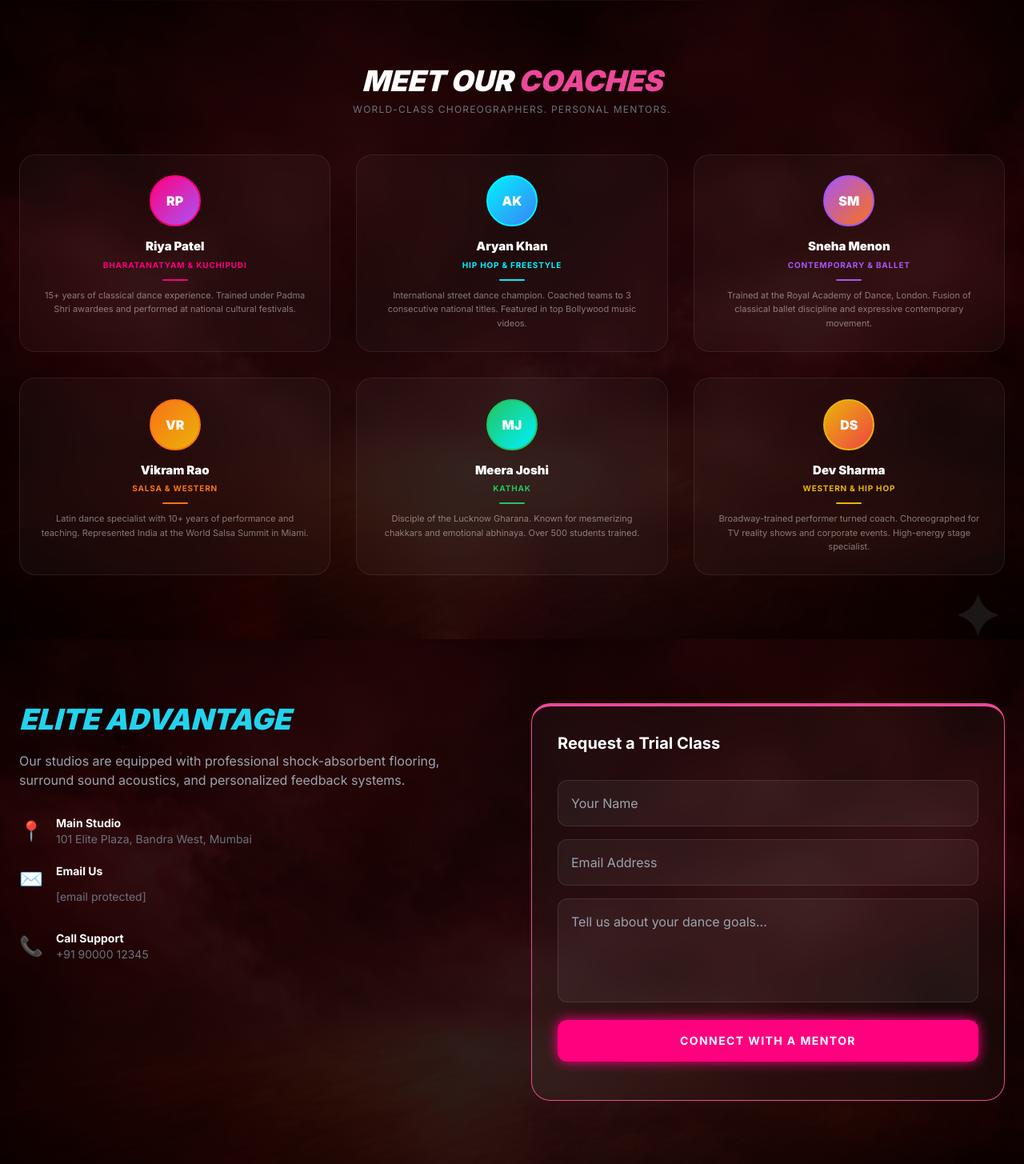
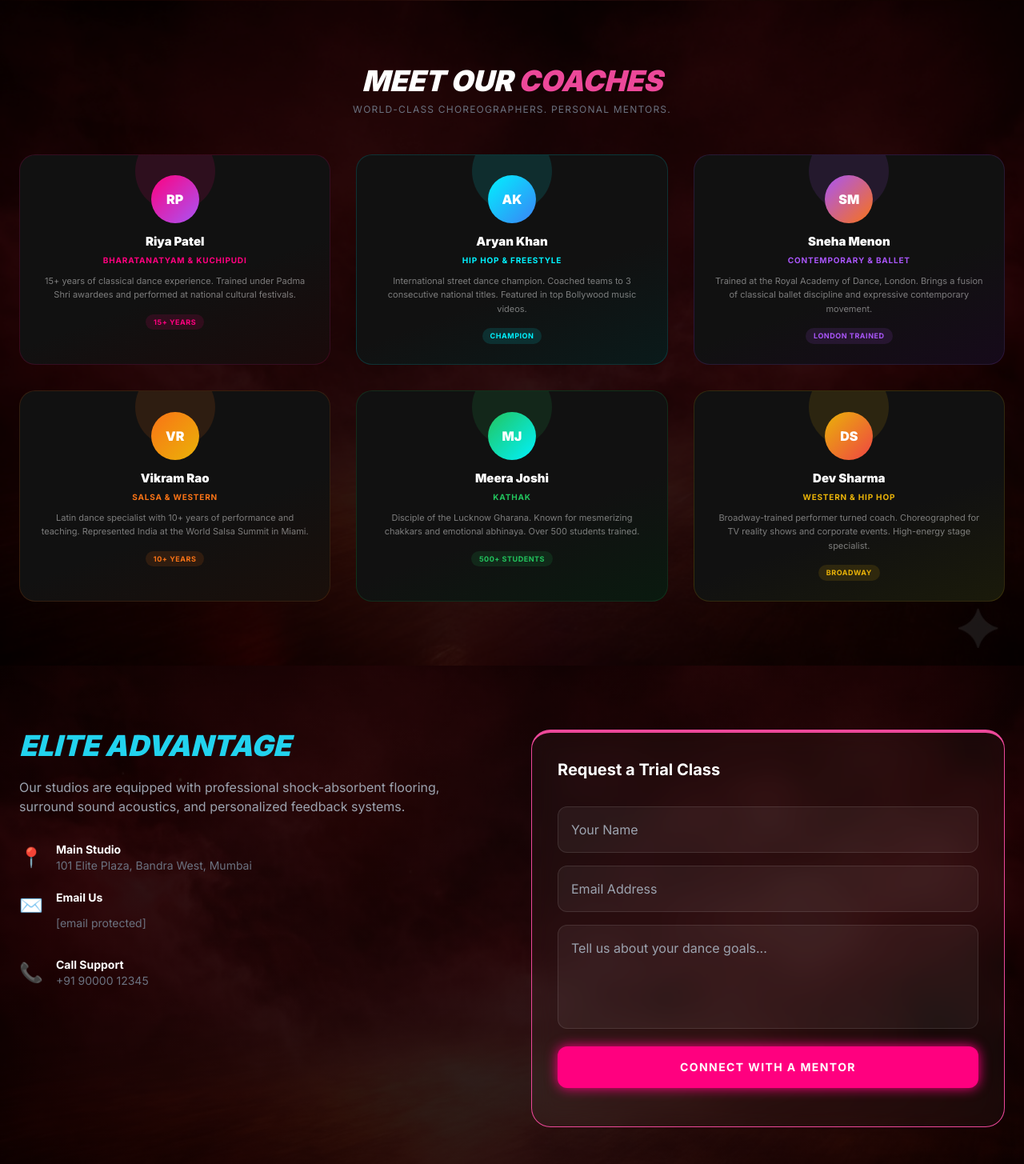
Before and after one commit to 24A31A05EH/elite-dance, a Flask app: page / in a window 1280 px wide. Shown: the part 2718-4173 px from the top of the page at 80% size. Run offline with Flask 3, Linux system fonts and the light colour scheme; some libraries are stand-ins or nearby versions.

Commit message:
Update index.html

```diff
--- a/templates/index.html
+++ b/templates/index.html
@@ -218,52 +218,58 @@
         <p class="text-center text-gray-500 text-xs mb-12 uppercase tracking-widest">World-class choreographers. Personal mentors.</p>
         <div class="grid grid-cols-1 sm:grid-cols-2 md:grid-cols-3 gap-6 md:gap-8">
 
-            <div style="background:rgba(255,255,255,0.03);backdrop-filter:blur(12px);border:1px solid rgba(255,255,255,0.08);border-radius:20px;padding:1.6rem 1.4rem;text-align:center;">
-                <div style="width:64px;height:64px;border-radius:50%;margin:0 auto 14px;display:flex;align-items:center;justify-content:center;font-size:16px;font-weight:900;color:white;background:linear-gradient(135deg,#ff007f,#a855f7);border:2px solid #ff007f;">RP</div>
+            <div style="background:linear-gradient(160deg,#111 60%,#1a0a0a);border:1px solid rgba(255,0,127,0.15);border-radius:20px;padding:1.6rem 1.4rem;text-align:center;position:relative;overflow:hidden;">
+                <div style="position:absolute;top:-30px;left:50%;transform:translateX(-50%);width:100px;height:100px;border-radius:50%;background:#ff007f;opacity:0.12;"></div>
+                <div style="width:60px;height:60px;border-radius:50%;margin:0 auto 12px;display:flex;align-items:center;justify-content:center;font-size:16px;font-weight:900;color:white;background:linear-gradient(135deg,#ff007f,#a855f7);position:relative;">RP</div>
                 <h3 style="font-size:15px;font-weight:900;color:white;margin-bottom:4px;">Riya Patel</h3>
-                <p style="font-size:10px;font-weight:700;text-transform:uppercase;letter-spacing:0.08em;color:#ff007f;margin-bottom:0;">Bharatanatyam & Kuchipudi</p>
-                <div style="width:32px;height:2px;background:#ff007f;margin:10px auto;border-radius:2px;"></div>
-                <p style="font-size:11px;color:rgba(255,255,255,0.45);line-height:1.6;">15+ years of classical dance experience. Trained under Padma Shri awardees and performed at national cultural festivals.</p>
+                <p style="font-size:10px;font-weight:700;text-transform:uppercase;letter-spacing:0.08em;color:#ff007f;margin-bottom:10px;">Bharatanatyam & Kuchipudi</p>
+                <p style="font-size:11px;color:rgba(255,255,255,0.45);line-height:1.6;margin-bottom:10px;">15+ years of classical dance experience. Trained under Padma Shri awardees and performed at national cultural festivals.</p>
+                <span style="display:inline-block;background:rgba(255,0,127,0.12);color:#ff007f;font-size:9px;font-weight:700;text-transform:uppercase;padding:3px 10px;border-radius:20px;letter-spacing:0.06em;">15+ Years</span>
             </div>
 
-            <div style="background:rgba(255,255,255,0.03);backdrop-filter:blur(12px);border:1px solid rgba(255,255,255,0.08);border-radius:20px;padding:1.6rem 1.4rem;text-align:center;">
-                <div style="width:64px;height:64px;border-radius:50%;margin:0 auto 14px;display:flex;align-items:center;justify-content:center;font-size:16px;font-weight:900;color:white;background:linear-gradient(135deg,#00f2ff,#3b82f6);border:2px solid #00f2ff;">AK</div>
+            <div style="background:linear-gradient(160deg,#111 60%,#0a1a1a);border:1px solid rgba(0,242,255,0.15);border-radius:20px;padding:1.6rem 1.4rem;text-align:center;position:relative;overflow:hidden;">
+                <div style="position:absolute;top:-30px;left:50%;transform:translateX(-50%);width:100px;height:100px;border-radius:50%;background:#00f2ff;opacity:0.12;"></div>
+                <div style="width:60px;height:60px;border-radius:50%;margin:0 auto 12px;display:flex;align-items:center;justify-content:center;font-size:16px;font-weight:900;color:white;background:linear-gradient(135deg,#00f2ff,#3b82f6);position:relative;">AK</div>
                 <h3 style="font-size:15px;font-weight:900;color:white;margin-bottom:4px;">Aryan Khan</h3>
-                <p style="font-size:10px;font-weight:700;text-transform:uppercase;letter-spacing:0.08em;color:#00f2ff;margin-bottom:0;">Hip Hop & Freestyle</p>
-                <div style="width:32px;height:2px;background:#00f2ff;margin:10px auto;border-radius:2px;"></div>
-                <p style="font-size:11px;color:rgba(255,255,255,0.45);line-height:1.6;">International street dance champion. Coached teams to 3 consecutive national titles. Featured in top Bollywood music videos.</p>
+                <p style="font-size:10px;font-weight:700;text-transform:uppercase;letter-spacing:0.08em;color:#00f2ff;margin-bottom:10px;">Hip Hop & Freestyle</p>
+                <p style="font-size:11px;color:rgba(255,255,255,0.45);line-height:1.6;margin-bottom:10px;">International street dance champion. Coached teams to 3 consecutive national titles. Featured in top Bollywood music videos.</p>
+                <span style="display:inline-block;background:rgba(0,242,255,0.12);color:#00f2ff;font-size:9px;font-weight:700;text-transform:uppercase;padding:3px 10px;border-radius:20px;letter-spacing:0.06em;">Champion</span>
             </div>
 
-            <div style="background:rgba(255,255,255,0.03);backdrop-filter:blur(12px);border:1px solid rgba(255,255,255,0.08);border-radius:20px;padding:1.6rem 1.4rem;text-align:center;">
-                <div style="width:64px;height:64px;border-radius:50%;margin:0 auto 14px;display:flex;align-items:center;justify-content:center;font-size:16px;font-weight:900;color:white;background:linear-gradient(135deg,#a855f7,#f97316);border:2px solid #a855f7;">SM</div>
+            <div style="background:linear-gradient(160deg,#111 60%,#160a1a);border:1px solid rgba(168,85,247,0.15);border-radius:20px;padding:1.6rem 1.4rem;text-align:center;position:relative;overflow:hidden;">
+                <div style="position:absolute;top:-30px;left:50%;transform:translateX(-50%);width:100px;height:100px;border-radius:50%;background:#a855f7;opacity:0.12;"></div>
+                <div style="width:60px;height:60px;border-radius:50%;margin:0 auto 12px;display:flex;align-items:center;justify-content:center;font-size:16px;font-weight:900;color:white;background:linear-gradient(135deg,#a855f7,#f97316);position:relative;">SM</div>
                 <h3 style="font-size:15px;font-weight:900;color:white;margin-bottom:4px;">Sneha Menon</h3>
-                <p style="font-size:10px;font-weight:700;text-transform:uppercase;letter-spacing:0.08em;color:#a855f7;margin-bottom:0;">Contemporary & Ballet</p>
-                <div style="width:32px;height:2px;background:#a855f7;margin:10px auto;border-radius:2px;"></div>
-                <p style="font-size:11px;color:rgba(255,255,255,0.45);line-height:1.6;">Trained at the Royal Academy of Dance, London. Fusion of classical ballet discipline and expressive contemporary movement.</p>
+                <p style="font-size:10px;font-weight:700;text-transform:uppercase;letter-spacing:0.08em;color:#a855f7;margin-bottom:10px;">Contemporary & Ballet</p>
+                <p style="font-size:11px;color:rgba(255,255,255,0.45);line-height:1.6;margin-bottom:10px;">Trained at the Royal Academy of Dance, London. Brings a fusion of classical ballet discipline and expressive contemporary movement.</p>
+                <span style="display:inline-block;background:rgba(168,85,247,0.12);color:#a855f7;font-size:9px;font-weight:700;text-transform:uppercase;padding:3px 10px;border-radius:20px;letter-spacing:0.06em;">London Trained</span>
             </div>
 
-            <div style="background:rgba(255,255,255,0.03);backdrop-filter:blur(12px);border:1px solid rgba(255,255,255,0.08);border-radius:20px;padding:1.6rem 1.4rem;text-align:center;">
-                <div style="width:64px;height:64px;border-radius:50%;margin:0 auto 14px;display:flex;align-items:center;justify-content:center;font-size:16px;font-weight:900;color:white;background:linear-gradient(135deg,#f97316,#eab308);border:2px solid #f97316;">VR</div>
+            <div style="background:linear-gradient(160deg,#111 60%,#1a0f0a);border:1px solid rgba(249,115,22,0.15);border-radius:20px;padding:1.6rem 1.4rem;text-align:center;position:relative;overflow:hidden;">
+                <div style="position:absolute;top:-30px;left:50%;transform:translateX(-50%);width:100px;height:100px;border-radius:50%;background:#f97316;opacity:0.12;"></div>
+                <div style="width:60px;height:60px;border-radius:50%;margin:0 auto 12px;display:flex;align-items:center;justify-content:center;font-size:16px;font-weight:900;color:white;background:linear-gradient(135deg,#f97316,#eab308);position:relative;">VR</div>
                 <h3 style="font-size:15px;font-weight:900;color:white;margin-bottom:4px;">Vikram Rao</h3>
-                <p style="font-size:10px;font-weight:700;text-transform:uppercase;letter-spacing:0.08em;color:#f97316;margin-bottom:0;">Salsa & Western</p>
-                <div style="width:32px;height:2px;background:#f97316;margin:10px auto;border-radius:2px;"></div>
-                <p style="font-size:11px;color:rgba(255,255,255,0.45);line-height:1.6;">Latin dance specialist with 10+ years of performance and teaching. Represented India at the World Salsa Summit in Miami.</p>
+                <p style="font-size:10px;font-weight:700;text-transform:uppercase;letter-spacing:0.08em;color:#f97316;margin-bottom:10px;">Salsa & Western</p>
+                <p style="font-size:11px;color:rgba(255,255,255,0.45);line-height:1.6;margin-bottom:10px;">Latin dance specialist with 10+ years of performance and teaching. Represented India at the World Salsa Summit in Miami.</p>
+                <span style="display:inline-block;background:rgba(249,115,22,0.12);color:#f97316;font-size:9px;font-weight:700;text-transform:uppercase;padding:3px 10px;border-radius:20px;letter-spacing:0.06em;">10+ Years</span>
             </div>
 
-            <div style="background:rgba(255,255,255,0.03);backdrop-filter:blur(12px);border:1px solid rgba(255,255,255,0.08);border-radius:20px;padding:1.6rem 1.4rem;text-align:center;">
-                <div style="width:64px;height:64px;border-radius:50%;margin:0 auto 14px;display:flex;align-items:center;justify-content:center;font-size:16px;font-weight:900;color:white;background:linear-gradient(135deg,#22c55e,#00f2ff);border:2px solid #22c55e;">MJ</div>
+            <div style="background:linear-gradient(160deg,#111 60%,#0a1a0f);border:1px solid rgba(34,197,94,0.15);border-radius:20px;padding:1.6rem 1.4rem;text-align:center;position:relative;overflow:hidden;">
+                <div style="position:absolute;top:-30px;left:50%;transform:translateX(-50%);width:100px;height:100px;border-radius:50%;background:#22c55e;opacity:0.12;"></div>
+                <div style="width:60px;height:60px;border-radius:50%;margin:0 auto 12px;display:flex;align-items:center;justify-content:center;font-size:16px;font-weight:900;color:white;background:linear-gradient(135deg,#22c55e,#00f2ff);position:relative;">MJ</div>
                 <h3 style="font-size:15px;font-weight:900;color:white;margin-bottom:4px;">Meera Joshi</h3>
-                <p style="font-size:10px;font-weight:700;text-transform:uppercase;letter-spacing:0.08em;color:#22c55e;margin-bottom:0;">Kathak</p>
-                <div style="width:32px;height:2px;background:#22c55e;margin:10px auto;border-radius:2px;"></div>
-                <p style="font-size:11px;color:rgba(255,255,255,0.45);line-height:1.6;">Disciple of the Lucknow Gharana. Known for mesmerizing chakkars and emotional abhinaya. Over 500 students trained.</p>
+                <p style="font-size:10px;font-weight:700;text-transform:uppercase;letter-spacing:0.08em;color:#22c55e;margin-bottom:10px;">Kathak</p>
+                <p style="font-size:11px;color:rgba(255,255,255,0.45);line-height:1.6;margin-bottom:10px;">Disciple of the Lucknow Gharana. Known for mesmerizing chakkars and emotional abhinaya. Over 500 students trained.</p>
+                <span style="display:inline-block;background:rgba(34,197,94,0.12);color:#22c55e;font-size:9px;font-weight:700;text-transform:uppercase;padding:3px 10px;border-radius:20px;letter-spacing:0.06em;">500+ Students</span>
             </div>
 
-            <div style="background:rgba(255,255,255,0.03);backdrop-filter:blur(12px);border:1px solid rgba(255,255,255,0.08);border-radius:20px;padding:1.6rem 1.4rem;text-align:center;">
-                <div style="width:64px;height:64px;border-radius:50%;margin:0 auto 14px;display:flex;align-items:center;justify-content:center;font-size:16px;font-weight:900;color:white;background:linear-gradient(135deg,#eab308,#ef4444);border:2px solid #eab308;">DS</div>
+            <div style="background:linear-gradient(160deg,#111 60%,#1a1a0a);border:1px solid rgba(234,179,8,0.15);border-radius:20px;padding:1.6rem 1.4rem;text-align:center;position:relative;overflow:hidden;">
+                <div style="position:absolute;top:-30px;left:50%;transform:translateX(-50%);width:100px;height:100px;border-radius:50%;background:#eab308;opacity:0.12;"></div>
+                <div style="width:60px;height:60px;border-radius:50%;margin:0 auto 12px;display:flex;align-items:center;justify-content:center;font-size:16px;font-weight:900;color:white;background:linear-gradient(135deg,#eab308,#ef4444);position:relative;">DS</div>
                 <h3 style="font-size:15px;font-weight:900;color:white;margin-bottom:4px;">Dev Sharma</h3>
-                <p style="font-size:10px;font-weight:700;text-transform:uppercase;letter-spacing:0.08em;color:#eab308;margin-bottom:0;">Western & Hip Hop</p>
-                <div style="width:32px;height:2px;background:#eab308;margin:10px auto;border-radius:2px;"></div>
-                <p style="font-size:11px;color:rgba(255,255,255,0.45);line-height:1.6;">Broadway-trained performer turned coach. Choreographed for TV reality shows and corporate events. High-energy stage specialist.</p>
+                <p style="font-size:10px;font-weight:700;text-transform:uppercase;letter-spacing:0.08em;color:#eab308;margin-bottom:10px;">Western & Hip Hop</p>
+                <p style="font-size:11px;color:rgba(255,255,255,0.45);line-height:1.6;margin-bottom:10px;">Broadway-trained performer turned coach. Choreographed for TV reality shows and corporate events. High-energy stage specialist.</p>
+                <span style="display:inline-block;background:rgba(234,179,8,0.12);color:#eab308;font-size:9px;font-weight:700;text-transform:uppercase;padding:3px 10px;border-radius:20px;letter-spacing:0.06em;">Broadway</span>
             </div>
 
         </div>
```
